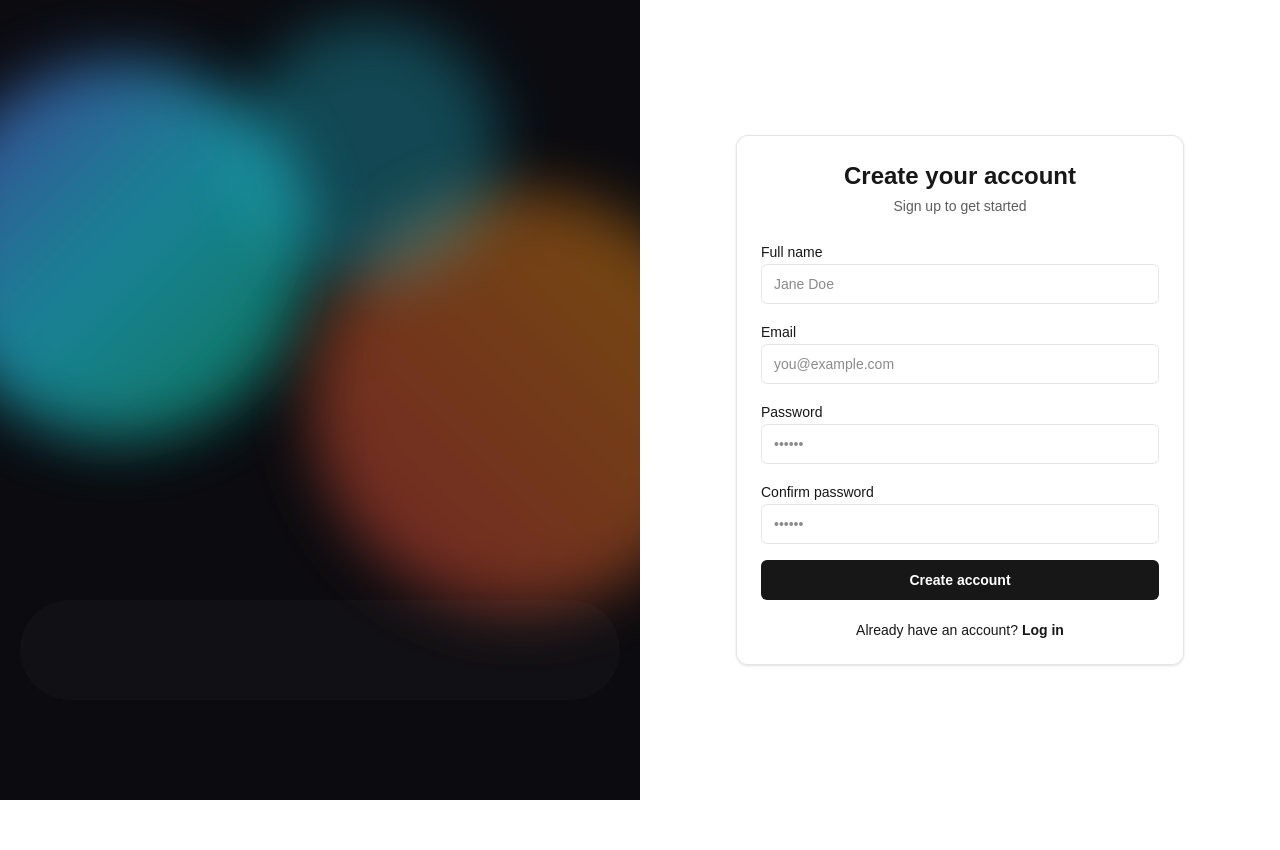
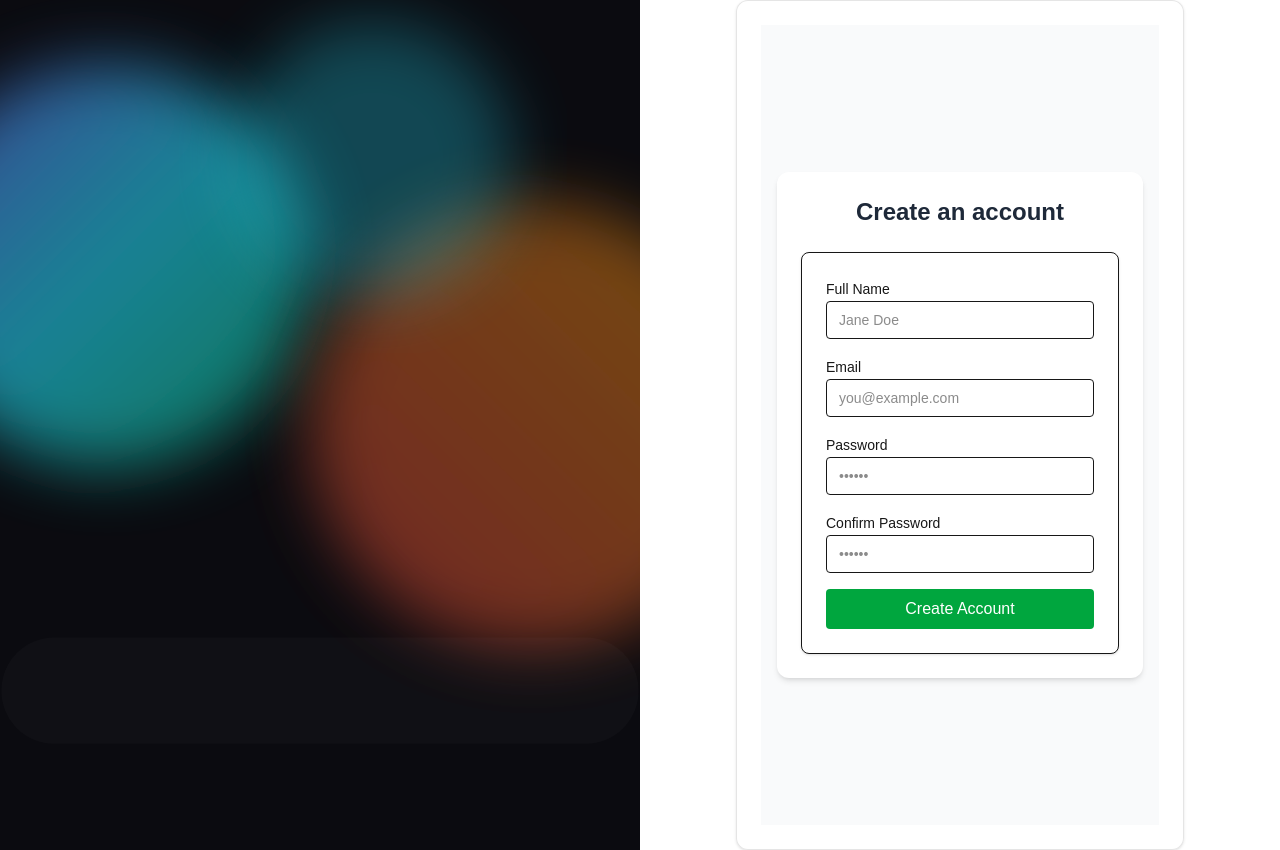
Before and after one commit to sagarlama0102/Rentease_web, a Next.js app: page /register in a window 1280 px wide. Before the commit the page ends 800 px from the top, so only its background shows below. Built offline with nearby package versions, Linux system fonts and the light colour scheme.

Commit message:
redesigned  login and signup form

```diff
--- a/app/(auth)/_components/LoginForm.tsx
+++ b/app/(auth)/_components/LoginForm.tsx
@@ -1,76 +1,68 @@
 "use client";
 
-import { useForm } from "react-hook-form";
-import { z } from "zod";
-import { zodResolver } from "@hookform/resolvers/zod";
-import Link from "next/link";
-import { startTransition, useTransition } from "react";
-import { useRouter } from "next/navigation";
-import { LoginData, loginSchema } from "../schema";
-export default function LoginForm() {
-    const router = useRouter();
-    const {
-        register,
-        handleSubmit,
-        formState: { errors, isSubmitting },
-    } = useForm<LoginData>({
-        resolver: zodResolver(loginSchema),
-        mode: "onSubmit",
-    });
-    const [pending, setTransition] = useTransition()
+import useLoginForm from "../hooks/useLoginForm";
 
-    const submit = async (values: LoginData) => {
-        // GOTO
-        setTransition( async () => {
-            await new Promise((resolve) => setTimeout(resolve, 1000));
-            // router.push("/");
-        })
-        console.log("login", values);
-    };
+// 1. Add the Interface for props
+interface LoginFormProps {
+  onSwitch: () => void;
+  onLoginSuccess: () => void;
+}
+
+export default function LoginForm({onSwitch, onLoginSuccess}: LoginFormProps) {
+  const { formData, errors, handleChange, handleSubmit } = useLoginForm(onLoginSuccess);
 
   return (
-        <form onSubmit={handleSubmit(submit)} className="space-y-4">
+    <form onSubmit={handleSubmit} className="max-w-md mx-auto space-y-4 p-6 border rounded-lg bg-white shadow-sm">
+
+      {/* Email */}
       <div className="space-y-1">
         <label className="text-sm font-medium" htmlFor="email">Email</label>
         <input
           id="email"
+          name="email"
           type="email"
-                    autoComplete="email"
-                    className="h-10 w-full rounded-md border border-black/10 dark:border-white/15 bg-background px-3 text-sm outline-none focus:border-foreground/40"
-                    {...register("email")}
+          value={formData.email}
+          onChange={handleChange}
           placeholder="you@example.com"
+          className="w-full border rounded px-3 py-2 text-sm focus:outline-none focus:ring-1 focus:ring-green-500"
         />
-                {errors.email?.message && (
-                    <p className="text-xs text-red-600">{errors.email.message}</p>
-                )}
+        {errors.email && <p className="text-xs text-red-600">{errors.email}</p>}
       </div>
 
+      {/* Password */}
       <div className="space-y-1">
         <label className="text-sm font-medium" htmlFor="password">Password</label>
         <input
           id="password"
+          name="password"
           type="password"
-                    autoComplete="current-password"
-                    className="h-10 w-full rounded-md border border-black/10 dark:border-white/15 bg-background px-3 text-sm outline-none focus:border-foreground/40"
-                    {...register("password")}
+          value={formData.password}
+          onChange={handleChange}
           placeholder="••••••"
+          className="w-full border rounded px-3 py-2 text-sm focus:outline-none focus:ring-1 focus:ring-green-500"
         />
-                {errors.password?.message && (
-                    <p className="text-xs text-red-600">{errors.password.message}</p>
-                )}
+        {errors.password && <p className="text-xs text-red-600">{errors.password}</p>}
       </div>
 
+      {/* Submit Button */}
       <button
         type="submit"
-                disabled={isSubmitting || pending}
-                className="h-10 w-full rounded-md bg-foreground text-background text-sm font-semibold hover:opacity-90 disabled:opacity-60"
+        className="w-full py-2 bg-green-600 text-white rounded hover:bg-green-700 transition"
       >
-                { isSubmitting || pending ? "Logging in..." : "Log in"}
+        Login
       </button>
+      {/* 3. The Switch Button */}
+        <p className="text-center text-sm text-gray-500 pt-2">
+          New to RentEase?{" "}
+          <button
+            type="button"
+            onClick={onSwitch} // This triggers the setAuthView("register") in your Header
+            className="text-green-600 font-bold hover:underline underline-offset-4"
+          >
+            Create an account
+          </button>
+        </p>
 
-            <div className="mt-1 text-center text-sm">
-                Don't have an account? <Link href="/register" className="font-semibold hover:underline">Sign up</Link>
-            </div>
     </form>
   );
 }
--- a/app/(auth)/_components/RegisterForm.tsx
+++ b/app/(auth)/_components/RegisterForm.tsx
@@ -1,108 +1,85 @@
 "use client";
 
-import { useForm } from "react-hook-form";
-import { z } from "zod";
-import { zodResolver } from "@hookform/resolvers/zod";
-import Link from "next/link";
-import { RegisterData, registerSchema } from "../schema";
-import { useTransition } from "react";
-import { useRouter } from "next/navigation";
+import useRegisterForm from "../hooks/useRegisterForm";
+// Step 1: Define the interface
+interface RegisterFormProps {
+  onSwitch: () => void;
+}
 
-export default function RegisterForm() {
-    const router = useRouter();
-    const {
-        register,
-        handleSubmit,
-        formState: { errors, isSubmitting },
-    } = useForm<RegisterData>({
-        resolver: zodResolver(registerSchema),
-        mode: "onSubmit",
-    });
-
-    const [pending, setTransition] = useTransition()
-
-    const submit = async (values: RegisterData) => {
-        setTransition( async () => {
-            await new Promise((resolve) => setTimeout(resolve, 1000));
-            router.push("/login");
-        })
-        // GO TO LOGIN PAGE
-        console.log("register", values);
-    };
+export default function RegisterForm({onSwitch}: RegisterFormProps) {
+  const { formData, errors, handleChange, handleSubmit } = useRegisterForm();
 
   return (
-        <form onSubmit={handleSubmit(submit)} className="space-y-4">
+    <form onSubmit={handleSubmit} className="max-w-md mx-auto space-y-4 p-6 border rounded-lg bg-white shadow-sm">
+
+      {/* Name */}
       <div className="space-y-1">
-                <label className="text-sm font-medium" htmlFor="name">Full name</label>
+        <label className="text-sm font-medium" htmlFor="name">Full Name</label>
         <input
           id="name"
+          name="name"
           type="text"
-                    autoComplete="name"
-                    className="h-10 w-full rounded-md border border-black/10 dark:border-white/15 bg-background px-3 text-sm outline-none focus:border-foreground/40"
-                    {...register("name")}
+          value={formData.name}
+          onChange={handleChange}
           placeholder="Jane Doe"
+          className="w-full border rounded px-3 py-2 text-sm focus:outline-none focus:ring-1 focus:ring-green-500"
         />
-                {errors.name?.message && (
-                    <p className="text-xs text-red-600">{errors.name.message}</p>
-                )}
+        {errors.name && <p className="text-xs text-red-600">{errors.name}</p>}
       </div>
 
+      {/* Email */}
       <div className="space-y-1">
         <label className="text-sm font-medium" htmlFor="email">Email</label>
         <input
           id="email"
+          name="email"
           type="email"
-                    autoComplete="email"
-                    className="h-10 w-full rounded-md border border-black/10 dark:border-white/15 bg-background px-3 text-sm outline-none focus:border-foreground/40"
-                    {...register("email")}
+          value={formData.email}
+          onChange={handleChange}
           placeholder="you@example.com"
+          className="w-full border rounded px-3 py-2 text-sm focus:outline-none focus:ring-1 focus:ring-green-500"
         />
-                {errors.email?.message && (
-                    <p className="text-xs text-red-600">{errors.email.message}</p>
-                )}
+        {errors.email && <p className="text-xs text-red-600">{errors.email}</p>}
       </div>
 
+      {/* Password */}
       <div className="space-y-1">
         <label className="text-sm font-medium" htmlFor="password">Password</label>
         <input
           id="password"
+          name="password"
           type="password"
-                    autoComplete="new-password"
-                    className="h-10 w-full rounded-md border border-black/10 dark:border-white/15 bg-background px-3 text-sm outline-none focus:border-foreground/40"
-                    {...register("password")}
+          value={formData.password}
+          onChange={handleChange}
           placeholder="••••••"
+          className="w-full border rounded px-3 py-2 text-sm focus:outline-none focus:ring-1 focus:ring-green-500"
         />
-                {errors.password?.message && (
-                    <p className="text-xs text-red-600">{errors.password.message}</p>
-                )}
+        {errors.password && <p className="text-xs text-red-600">{errors.password}</p>}
       </div>
 
+      {/* Confirm Password */}
       <div className="space-y-1">
-                <label className="text-sm font-medium" htmlFor="confirmPassword">Confirm password</label>
+        <label className="text-sm font-medium" htmlFor="confirmPassword">Confirm Password</label>
         <input
           id="confirmPassword"
+          name="confirmPassword"
           type="password"
-                    autoComplete="new-password"
-                    className="h-10 w-full rounded-md border border-black/10 dark:border-white/15 bg-background px-3 text-sm outline-none focus:border-foreground/40"
-                    {...register("confirmPassword")}
+          value={formData.confirmPassword}
+          onChange={handleChange}
           placeholder="••••••"
+          className="w-full border rounded px-3 py-2 text-sm focus:outline-none focus:ring-1 focus:ring-green-500"
         />
-                {errors.confirmPassword?.message && (
-                    <p className="text-xs text-red-600">{errors.confirmPassword.message}</p>
-                )}
+        {errors.confirmPassword && <p className="text-xs text-red-600">{errors.confirmPassword}</p>}
       </div>
 
+      {/* Submit Button */}
       <button
         type="submit"
-                disabled={isSubmitting || pending}
-                className="h-10 w-full rounded-md bg-foreground text-background text-sm font-semibold hover:opacity-90 disabled:opacity-60"
+        className="w-full py-2 bg-green-600 text-white rounded hover:bg-green-700 transition"
       >
-                { isSubmitting || pending ? "Creating account..." : "Create account"}
+        Create Account
       </button>
 
-            <div className="mt-1 text-center text-sm">
-                Already have an account? <Link href="/login" className="font-semibold hover:underline">Log in</Link>
-            </div>
     </form>
   );
 }
--- a/app/(auth)/hooks/useLoginForm.ts
+++ b/app/(auth)/hooks/useLoginForm.ts
@@ -3,7 +3,7 @@
 import { useState } from "react";
 import { loginSchema, LoginData } from "../schema";
 
-export default function useLoginForm() {
+export default function useLoginForm(onSuccess : ()=> void) {
   const [formData, setFormData] = useState<LoginData>({
     email: "",
     password: "",
@@ -43,6 +43,8 @@ export default function useLoginForm() {
     setErrors({});
     alert(`Logged in as: ${formData.email}`);
 
+    onSuccess();
+
     setFormData({
       email: "",
       password: "",
--- a/app/(auth)/register/page.tsx
+++ b/app/(auth)/register/page.tsx
@@ -1,15 +1,16 @@
 "use client";
 
-import RegisterForm from "../_components/RegisterForm";
+import RegisterForm from "../_components/RegisterForm"; // adjust path if needed
 
-export default function Page() {
+export default function RegisterPage() {
     return (
-        <div className="space-y-6 w-full">
-            <div className="text-center">
-                <h1 className="text-2xl font-semibold">Create your account</h1>
-                <p className="mt-1 text-sm text-foreground/70">Sign up to get started</p>
+        <div className="flex items-center justify-center min-h-screen bg-gray-50 px-4">
+            <div className="w-full max-w-md bg-white p-6 rounded-xl shadow-md">
+                <h1 className="text-2xl font-bold mb-6 text-center text-gray-800">
+                    Create an account
+                </h1>
+                <RegisterForm />
             </div>
-            <RegisterForm />
         </div>
     );
 }
```
Also changed, not shown: app/(auth)/_components/authModal.tsx (added, +34 -0 lines), app/(auth)/login/page.tsx (+8 -7 lines), app/(public)/_components/Header.tsx (+52 -9 lines). Lines whose indentation alone changed are shown as unchanged.
